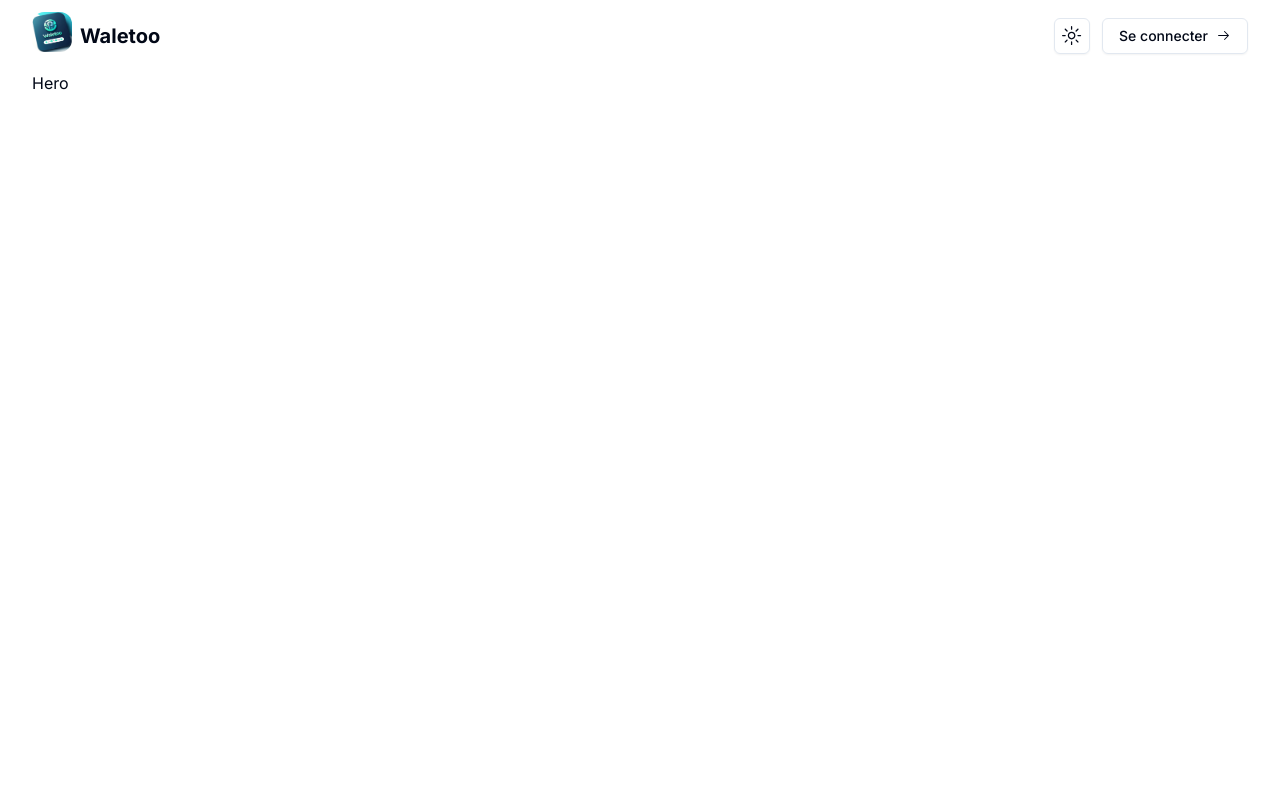
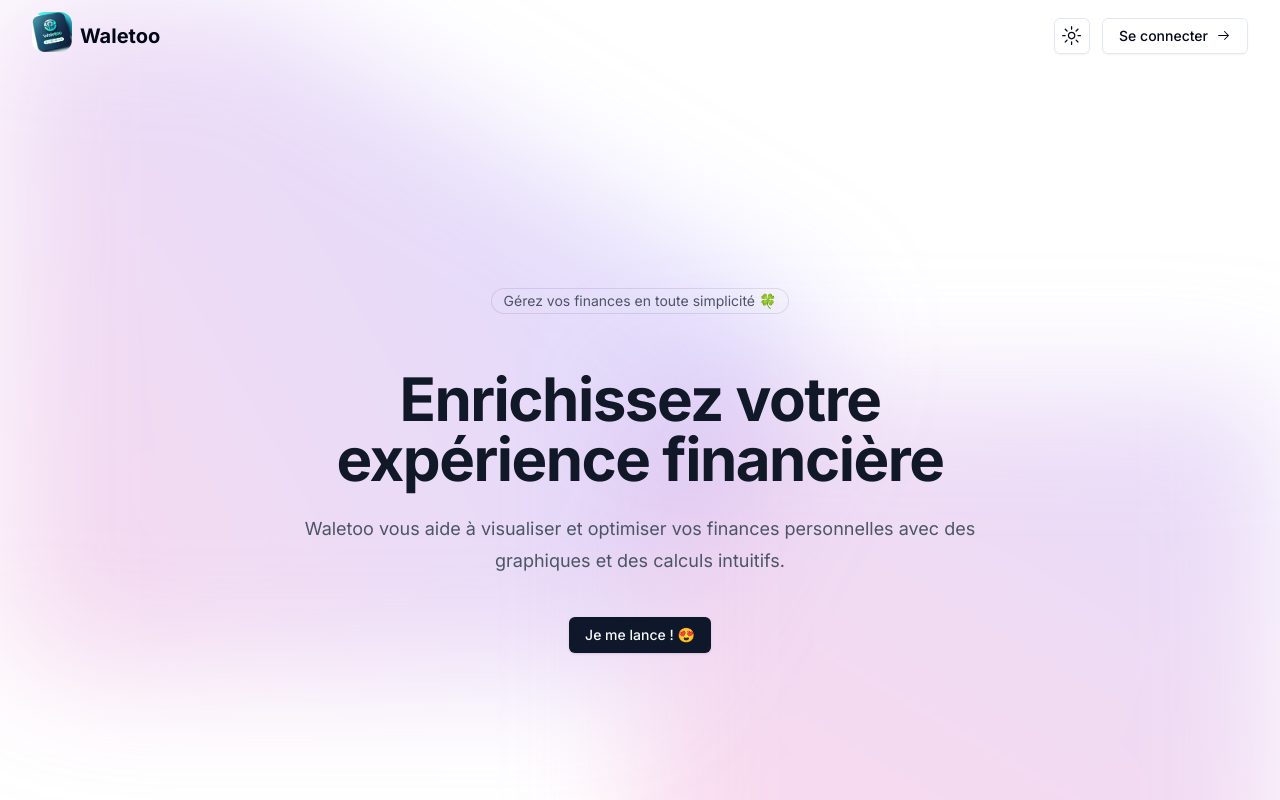
Before and after one commit to brazillierjo/walletoo, a Next.js app: page / in a window 1280 px wide. Shown: the top 800 px of the page. Built offline with nearby package versions, Linux system fonts and the light colour scheme.

Commit message:
implement hero section on /

```diff
--- a/app/layout.tsx
+++ b/app/layout.tsx
@@ -3,6 +3,7 @@ import { Inter } from "next/font/google";
 import "./globals.css";
 import { ThemeProvider } from "@/components/theme-provider";
 import { Header } from "@/components/Header/Header";
+import { cn } from "@/lib/utils";
 
 const inter = Inter({ subsets: ["latin"] });
 
@@ -18,11 +19,23 @@ interface Props {
 export default function RootLayout({ children }: Props) {
     return (
         <html lang='fr' suppressHydrationWarning>
-            <body className={inter.className}>
+            <body className={cn(inter.className, "relative")}>
                 <ThemeProvider attribute='class' defaultTheme='system' enableSystem disableTransitionOnChange>
                     <Header />
                     {children}
                 </ThemeProvider>
+
+                <div
+                    className='absolute inset-x-0 top-0 -z-10 transform-gpu overflow-hidden blur-3xl'
+                    aria-hidden='true'>
+                    <div className='relative left-[calc(50%-11rem)] aspect-[1155/678] w-[36.125rem] -translate-x-1/2 rotate-[30deg] bg-gradient-to-tr from-[#ff80b5] to-[#9089fc] opacity-30 sm:left-[calc(50%-30rem)] sm:w-[72.1875rem]'></div>
+                </div>
+
+                <div
+                    className='absolute inset-x-0 top-[calc(100%-13rem)] -z-10 transform-gpu overflow-hidden blur-3xl sm:top-[calc(100%-30rem)]'
+                    aria-hidden='true'>
+                    <div className='relative left-[calc(50%+3rem)] aspect-[1155/678] w-[36.125rem] -translate-x-1/2 bg-gradient-to-tr from-[#ff80b5] to-[#9089fc] opacity-30 sm:left-[calc(50%+36rem)] sm:w-[72.1875rem]'></div>
+                </div>
             </body>
         </html>
     );
--- a/components/Home/Hero.tsx
+++ b/components/Home/Hero.tsx
@@ -1,7 +1,36 @@
 import React from "react";
+import { Button } from "../ui/button";
+import Link from "next/link";
+import { Route } from "@/utils/routes";
+import Logo from "../Common/Logo";
 
 function Hero() {
-  return <div>Hero</div>;
+    return (
+        <div className='px-6 h-fit mt-20 md:mt-0 md:h-screen flex flex-col justify-center lg:px-8'>
+            <div className='mx-auto flex flex-col gap-6 max-w-2xl'>
+                <div className='mb-8 mx-auto text-center w-fit justify-center'>
+                    <h1 className='rounded-full px-3 dark:text-gray-200 text-sm leading-6 text-gray-600 ring-1 ring-gray-900/10 hover:ring-gray-900/20 dark:ring-gray-300/50'>
+                        Gérez vos finances en toute simplicité 🍀
+                    </h1>
+                </div>
+
+                <div className='text-center'>
+                    <h1 className='text-4xl font-bold tracking-tight text-gray-900 dark:text-white sm:text-6xl'>
+                        Enrichissez votre expérience financière
+                    </h1>
+                    <p className='mt-6 text-lg leading-8 text-gray-600 dark:text-gray-200'>
+                        Waletoo vous aide à visualiser et optimiser vos finances personnelles avec des graphiques et des
+                        calculs intuitifs.
+                    </p>
+                    <div className='mt-10 flex items-center justify-center gap-x-6'>
+                        <Button>
+                            <Link href={Route.SIGNIN}>Je me lance ! 😍</Link>
+                        </Button>
+                    </div>
+                </div>
+            </div>
+        </div>
+    );
 }
 
 export default Hero;
```
